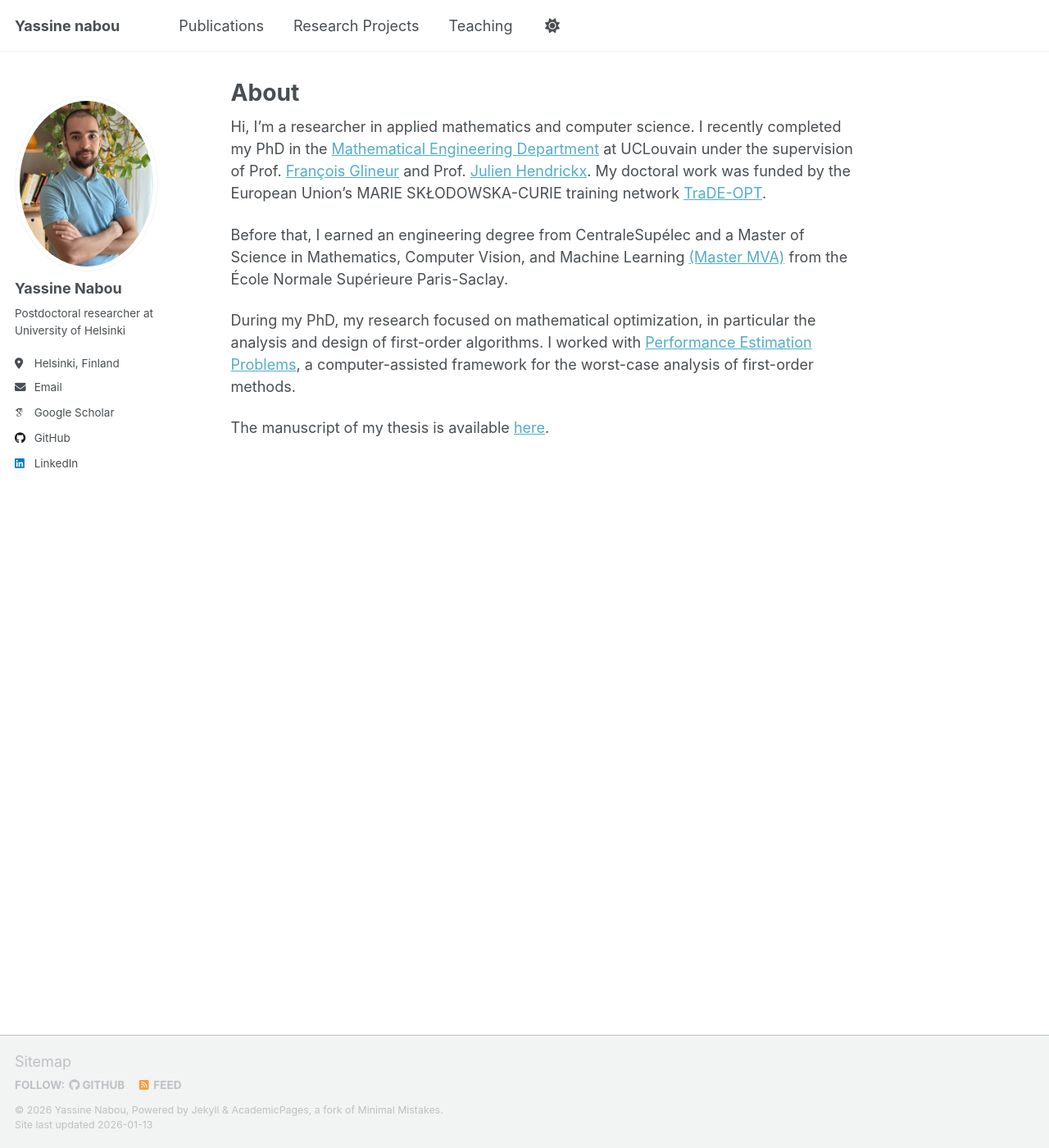
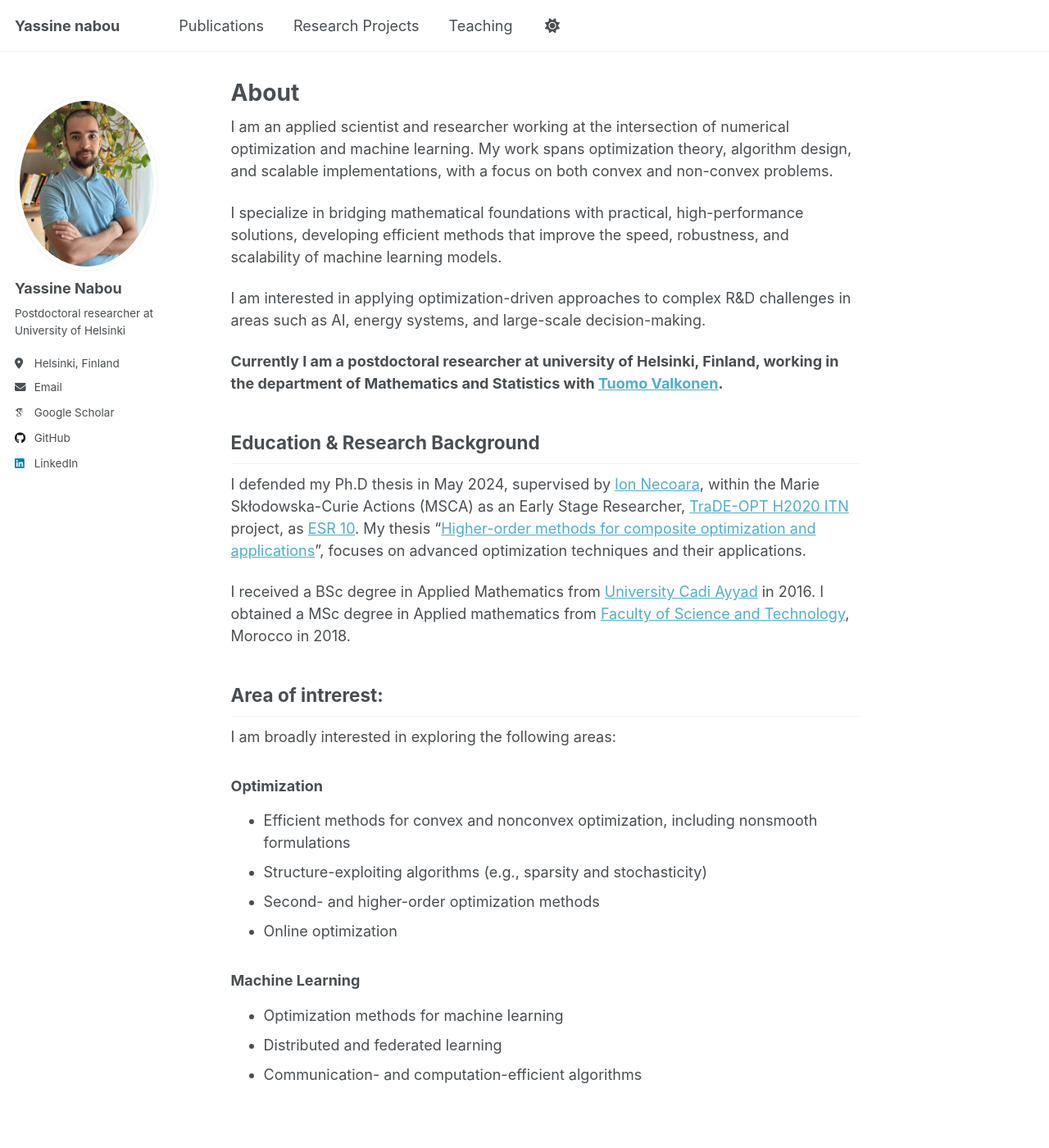
Before and after one commit to Yassine-Nabou/Yassine-Nabou.github.io, a Jekyll site: the page built from _pages/about.md, in a window 1280 px wide and 1400 px high. Shown: the whole window at 82% size. Built offline with Jekyll 4.4.1, drawn with Linux system fonts in a browser that asks for light colours; some web fonts are replaced; a script that is not in the unit is left out.

Commit message:
Revise about page with updated research details
Updated personal and educational background information, added current position and areas of interest in optimization and machine learning.

```diff
--- a/_pages/about.md
+++ b/_pages/about.md
@@ -7,10 +7,33 @@ redirect_from:
   - /about.html
 ---
 
-Hi, I’m a researcher in applied mathematics and computer science. I recently completed my PhD in the [Mathematical Engineering Department](https://www.uclouvain.be/en/research-institutes/icteam/inma) at UCLouvain under the supervision of Prof. [François Glineur](https://perso.uclouvain.be/francois.glineur/) and Prof. [Julien Hendrickx](https://perso.uclouvain.be/julien.hendrickx/). My doctoral work was funded by the European Union’s MARIE SKŁODOWSKA-CURIE training network [TraDE-OPT](https://trade-opt-itn.eu/).
+I am an applied scientist and researcher working at the intersection of numerical optimization and machine learning. My work spans optimization theory, algorithm design, and scalable implementations, with a focus on both convex and non-convex problems.
 
-Before that, I earned an engineering degree from CentraleSupélec and a Master of Science in Mathematics, Computer Vision, and Machine Learning [(Master MVA)](https://www.master-mva.com/) from the École Normale Supérieure Paris-Saclay.
+I specialize in bridging mathematical foundations with practical, high-performance solutions, developing efficient methods that improve the speed, robustness, and scalability of machine learning models.
 
-During my PhD, my research focused on mathematical optimization, in particular the analysis and design of first-order algorithms. I worked with [Performance Estimation Problems](https://arxiv.org/pdf/1502.05666), a computer-assisted framework for the worst-case analysis of first-order methods.
+I am interested in applying optimization-driven approaches to complex R&D challenges in areas such as AI, energy systems, and large-scale decision-making.
 
-The manuscript of my thesis is available [here](http://dial.uclouvain.be/handle/boreal:303997).
+**Currently I am a postdoctoral researcher at university of Helsinki, Finland, working in the department of Mathematics and Statistics with [Tuomo Valkonen](https://tuomov.iki.fi).**
+
+
+## Education & Research Background
+
+I defended my Ph.D thesis in May 2024, supervised by [Ion Necoara](https://acse.pub.ro/index.php/en/ion-necoara/), within the Marie Skłodowska-Curie Actions (MSCA) as an Early Stage Researcher, [TraDE-OPT H2020 ITN](https://trade-opt-itn.eu) project, as [ESR 10](https://trade-opt-itn.eu/ESRs/nabou). My thesis "[Higher-order methods for composite optimization and applications](https://github.com/Yassine-Nabou/Yassine-Nabou.github.io/files/Yassine_nabou_PHD.pdf)", focuses on advanced optimization techniques and their applications.
+
+I received a BSc degree in Applied Mathematics from [University Cadi Ayyad](https://www.uca.ma) in 2016. I obtained a MSc degree in Applied mathematics from [Faculty of Science and Technology](https://www.fsts.ac.ma), Morocco in 2018.
+
+
+
+## Area of intrerest:
+I am broadly interested in exploring the following areas:
+
+### Optimization
+- Efficient methods for convex and nonconvex optimization, including nonsmooth formulations
+- Structure-exploiting algorithms (e.g., sparsity and stochasticity)
+- Second- and higher-order optimization methods
+- Online optimization
+
+### Machine Learning
+- Optimization methods for machine learning
+- Distributed and federated learning
+- Communication- and computation-efficient algorithms
```
